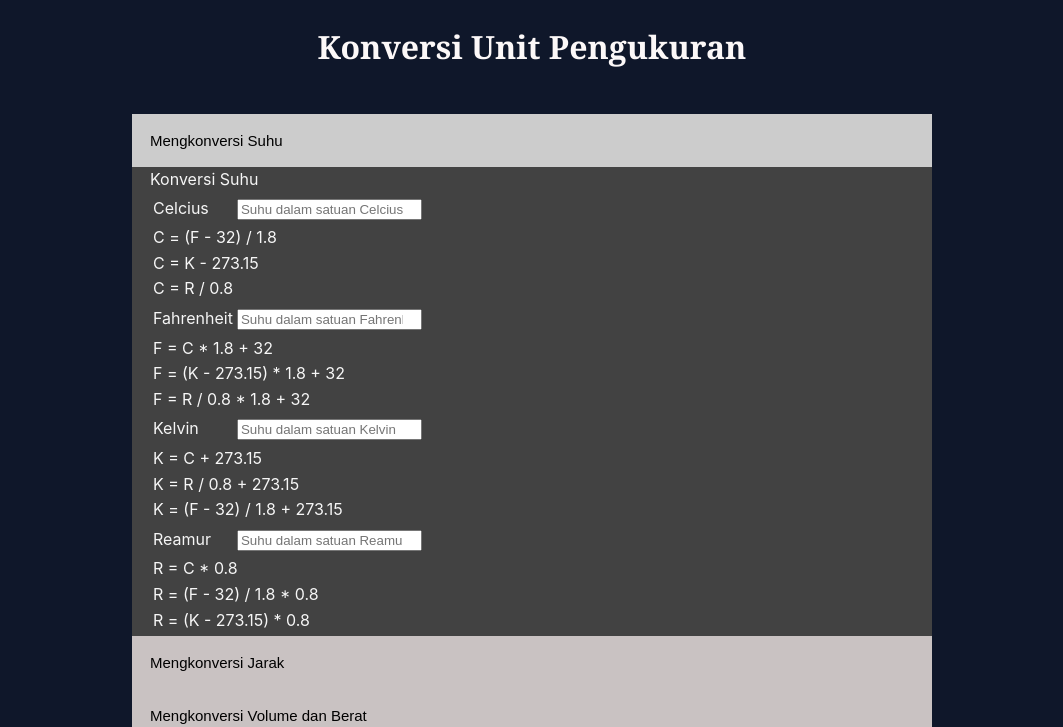
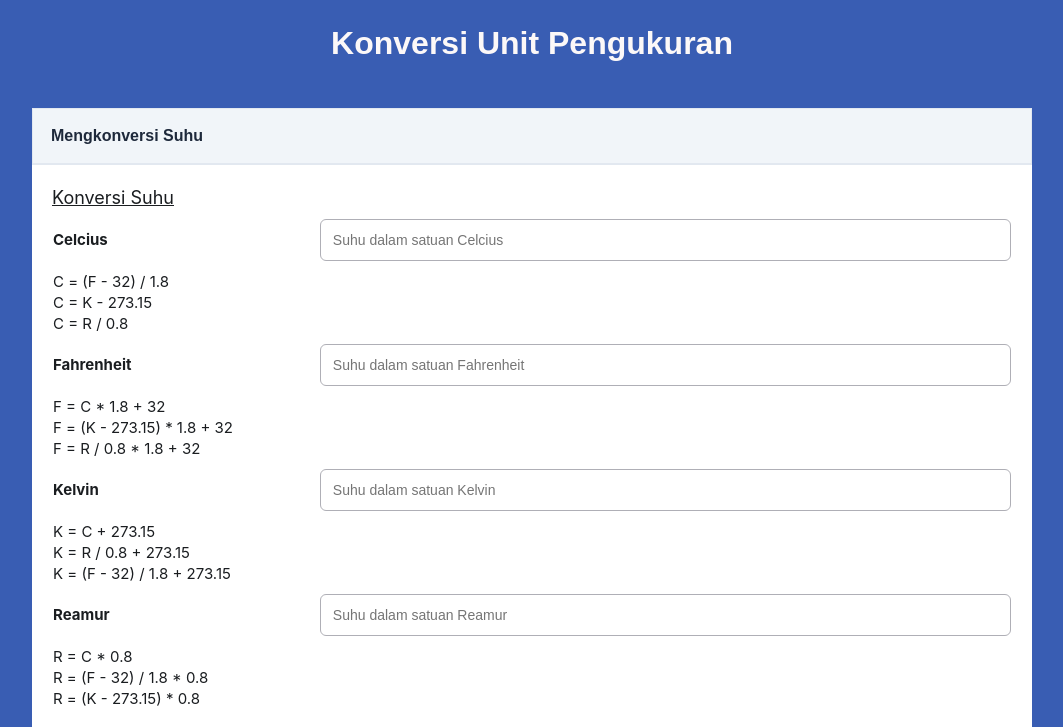
Before and after one commit to dhaniwira/Tugas-WebDasar-Js, a plain HTML site: page index.html in a window 1280 px wide. Both pictures are taken after a click on the button "Mengkonversi Suhu". Shown: the top 727 px of the page, without its empty margins (108-1171 px from the left). Drawn offline with Linux system fonts and the light colour scheme.

Commit message:
Menyelesaikan tugas web dasar JS

```diff
--- a/style.css
+++ b/style.css
@@ -4,18 +4,18 @@
 h1 {
   text-align: center;
   color: #fcf8f8;
-  font-family: Cambria, Cochin, Georgia, Times, 'Times New Roman', serif;
+  font-family: Arial, Helvetica, sans-serif;
 }
 
 body {
     font-family: 'Inter', 'Segoe UI', Tahoma, Geneva, Verdana, sans-serif;
-    background-color: #0f172a;
+    background-color: #395db3;
     color: #f6f6f6;
-    line-height: 1.6;
+    line-height: 1.4;
 }
 
 main {
-  max-width: 800px;
+  max-width: 1000px;
   margin: 0 auto;
   padding: 20px;
 }
@@ -25,25 +25,60 @@ section {
 }
 
 .accordion {
-  background-color: #c9c2c2;
-  color: #000000;
+  background-color: #ffffff;
+  color: #1e293b;
   cursor: pointer;
   padding: 18px;
   width: 100%;
-  border: none;
+  border: 1px solid #e2e8f0;
   text-align: left;
-  outline: none;
-  font-size: 15px;
+  font-size: 16px;
   transition: 0.4s;
+  font-weight: 550;
 }
 
 .active, .accordion:hover {
-  background-color: #ccc;
+  background-color: #f1f5f9;
+}
+
+.judul {
+  font-size: 18px;
+  text-decoration: underline;
 }
 
 .panel {
-  padding: 0 18px;
+  padding: 20px;
   display: none;
-  background-color: rgb(66, 66, 66);
+  background-color: #ffffff;
+  color: #1a1d20;
+  border-top: 1px solid #e2e8f0;
   overflow: hidden;
 }
+
+.panel table {
+  width: 100%;
+  border-collapse: collapse;
+}
+
+.panel input, .panel select {
+  width: 100%;
+  padding: 12px;
+  margin: 8px 0;
+  border: 1px solid hsl(240, 5%, 70%);
+  border-radius: 6px;
+  font-size: 14px;
+  box-sizing: border-box;
+}
+
+.panel input:focus {
+  border-color: #395db3;
+  outline: none;
+}
+
+tr:not(.description) > td:first-child {
+  font-weight: bold;
+}
+
+td {
+  font-size: 15px;
+}
```
